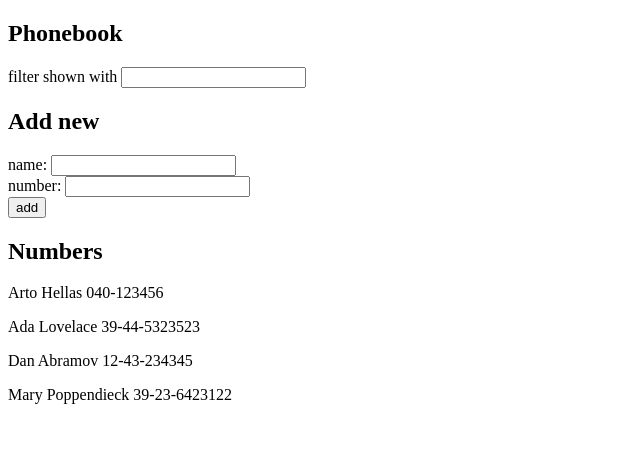
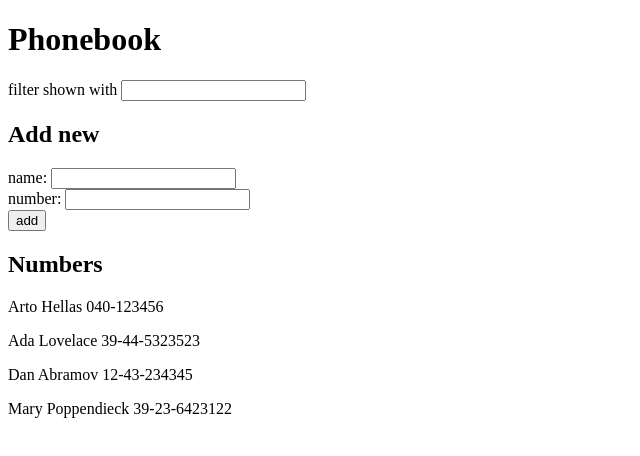
Before and after one commit to voidRaptor/fullstackopen, a React (Create React App) app in the folder part2/phonebook/: page / in a window 1280 px wide. Shown: the top 456 px of the page, without its empty margins (0-640 px from the left). Built offline with nearby package versions, Linux system fonts and the light colour scheme.

Commit message:
complete part 2 ex2.10

```diff
--- a/part2/phonebook/src/App.js
+++ b/part2/phonebook/src/App.js
@@ -1,4 +1,69 @@
 import React, { useState, useEffect } from 'react'
+
+
+const Filter = ({filterSetter, filter}) => {
+
+  const onFilterChange = (event) => {
+    filterSetter(event.target.value)
+  }
+
+  return (
+    <>
+      filter shown with <input onChange={onFilterChange} value={filter}/>
+    </>
+  )
+}
+
+
+const PersonForm = ({setters, values}) => {
+
+  const onSubmit = (event) => {
+    event.preventDefault() // prevent redirection
+
+    const person = {name: values["name"], number: values["number"]}
+
+    if (values["persons"].some(item => item.name === person.name)) {
+      alert(`"${values["name"]}" is already added to phonebook`)
+
+    } else {
+      setters["persons"](values["persons"].concat( [person] ))
+    }
+
+  }
+
+
+  const onNameChange = (event) => {
+    setters["name"](event.target.value)
+  }
+
+  const onNumberChange = (event) => {
+    setters["number"](event.target.value)
+  }
+
+
+  return (
+    <>
+      <form onSubmit={onSubmit} >
+        <div> name: <input onChange={onNameChange} value={values["name"]}/> </div>
+        <div> number: <input onChange={onNumberChange} value={values["number"]}/> </div>
+        <div>
+          <button type="submit">add</button>
+        </div>
+      </form>
+    </>
+  )
+}
+
+
+const NumberList = ({filterResults}) => {
+  return (
+    <>
+      {
+        filterResults.map(item => <p key={item.name}>{item.name} {item.number}</p>)
+      }
+    </>
+  )
+}
 
 
 const App = () => {
@@ -14,64 +79,29 @@ const App = () => {
   const [ filter, setFilter ] = useState('')
 
 
-  const onNameChange = (event) => {
-    setNewName(event.target.value)
-  }
-
-  const onNumberChange = (event) => {
-    setNewNumber(event.target.value)
-  }
-
-  const onFilterChange = (event) => {
-    setFilter(event.target.value)
-  }
-
-
   // Setting the state is async and last inputted char might not be included in event.
   // This is called after the state is set.
   useEffect(() => {
     // case insensitive
     const filtered = persons.filter(item => item.name.toLowerCase().includes(filter.toLowerCase()))
-    console.log(filter, filtered)
     setFilterResults(filtered)
 
   }, [filter, persons])
 
-  const onSubmit = (event) => {
-    event.preventDefault() // prevent redirection
-
-    const person = {name: newName, number: newNumber}
-
-    if (persons.some(item => item.name === person.name)) {
-      alert(`"${newName}" is already added to phonebook`)
-
-    } else {
-      setPersons(persons.concat( [person] ))
-    }
-
-
-  }
+  const setters = {"name": setNewName, "number": setNewNumber, "persons": setPersons}
+  const values = {"name": newName, "number": newNumber, "persons": persons}
 
   return (
     <div>
-      <h2>Phonebook</h2>
-      <div>
-      filter shown with <input onChange={onFilterChange} value={filter}/>
-      </div>
+      <h1>Phonebook</h1>
+
+      <Filter filterSetter={setFilter} filter={filter}/>
 
       <h2>Add new</h2>
-      <form onSubmit={onSubmit} >
-        <div> name: <input onChange={onNameChange} value={newName}/> </div>
-        <div> number: <input onChange={onNumberChange} value={newNumber}/> </div>
-        <div>
-          <button type="submit">add</button>
-        </div>
-      </form>
+      <PersonForm setters={setters} values={values}/>
 
       <h2>Numbers</h2>
-      {
-        filterResults.map(item => <p key={item.name}>{item.name} {item.number}</p>)
-      }
+      <NumberList filterResults={filterResults}/>
     </div>
   )
 
```
